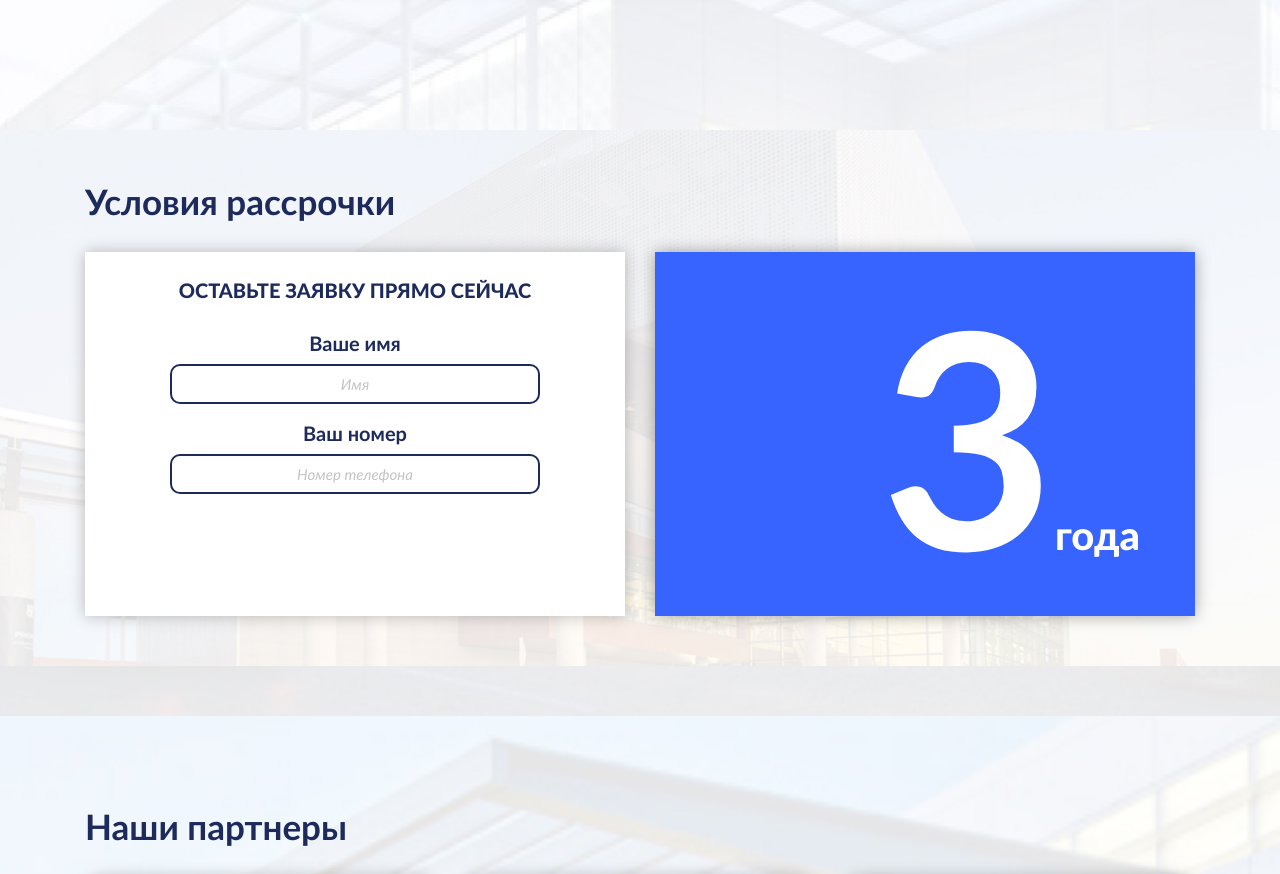
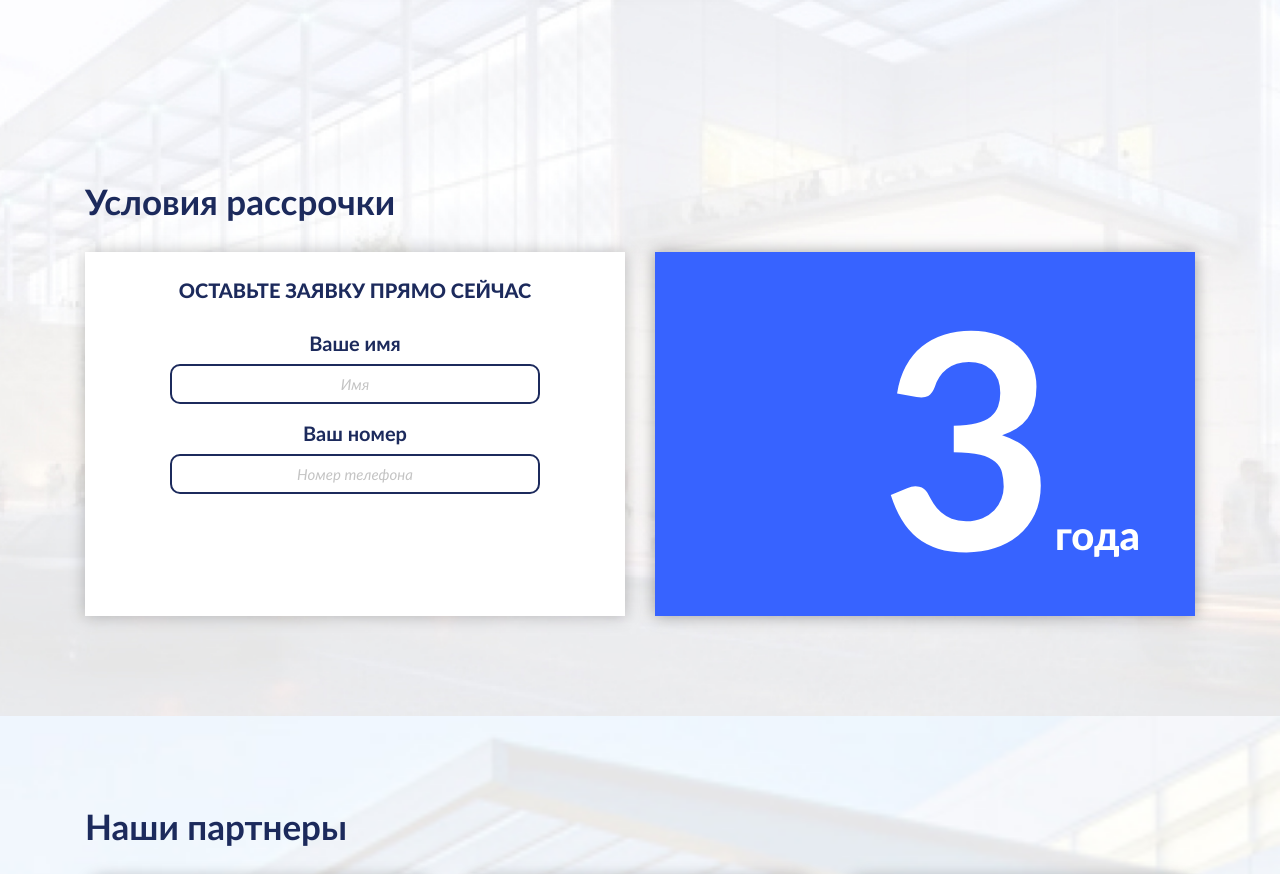
Before and after one commit to Anvarmirzo/imhotepDemo, a website: page src/index.html in a window 1280 px wide. Shown: the part 2460-3334 px from the top of the page. Drawn offline with nearby package versions, Linux system fonts and the light colour scheme; files that its build step writes are made by us from their sources; files whose address does not match are found by name; a web font is replaced by a local one.

Commit message:
remove own bg of installment

```diff
--- a/src/scss/_installment.scss
+++ b/src/scss/_installment.scss
@@ -1,8 +1,4 @@
 .installment {
-    background-image: url('../img/installment-bg.jpg');
-    background-repeat: no-repeat;
-    background-position: center center;
-    background-size: cover;
     position: relative;
     padding-top: 50px;
     padding-bottom: 50px;
```
Also changed, not shown: imhotep/css/style.css, imhotep/css/style.min.css, 1 other file.
